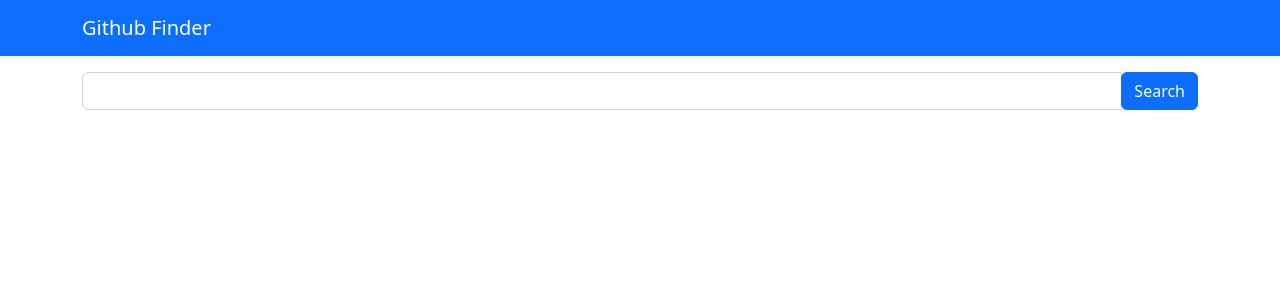
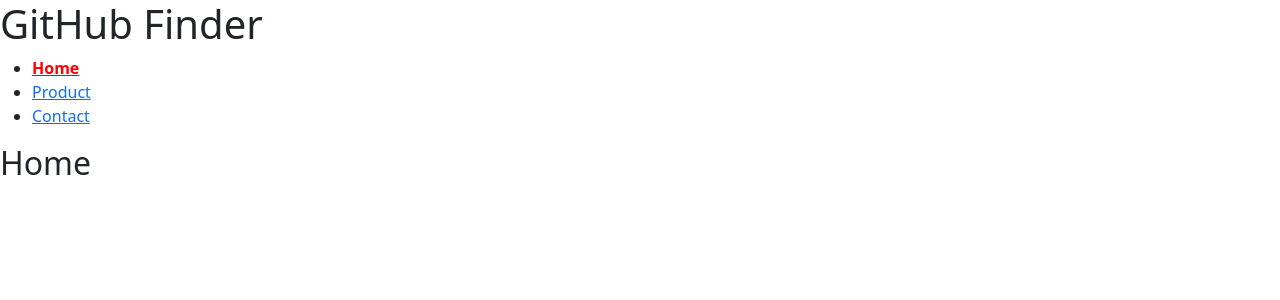
Before and after one commit to cobanyasin1998/Github-Finder, a React app: page / in a window 1280 px wide. Shown: the top 300 px of the page. Built offline with nearby package versions, Linux system fonts and the light colour scheme; the HTML template or start-up script is replaced by a standard one.

Commit message:
react router added

```diff
--- a/package.json
+++ b/package.json
@@ -33,6 +33,7 @@
     "prop-types": "^15.8.1",
     "react": "^18.2.0",
     "react-dom": "^18.2.0",
+    "react-router-dom": "^5.2.0",
     "sass-loader": "^13.0.2",
     "style-loader": "^3.3.1"
   }
--- a/src/app.js
+++ b/src/app.js
@@ -1,7 +1,90 @@
 import React from "react";
 import ReactDOM from "react-dom";
-import './styles/main.scss';
-import App from './components/App';
+import "./styles/main.scss";
+import App from "./components/App";
+import {
+  BrowserRouter as Router,
+  Route,
+  Switch,
+  Link,
+  NavLink,
+} from "react-router-dom";
 
+const Home = () => {
+  return <h2>Home</h2>;
+};
+const Contact = () => {
+  return <h2>Contact</h2>;
+};
+const Products = () => {
+  return <h2>Products</h2>;
+};
+const Nav = () => {
+  return (
+    <>
+      <nav>
+        <ul>
+          {/* <li>
+            <Link to="/">Home</Link>
+          </li>
+          <li>
+            <Link to="/products">Product</Link>
+          </li>
+          <li>
+            <Link to="/contact">Contact</Link>
+          </li> */}
 
-ReactDOM.render(<App/>,document.getElementById('root'));
+          <li>
+            <NavLink exact to="/" activeClassName="active">
+              Home
+            </NavLink>
+          </li>
+          <li>
+            <NavLink exact to="/products" activeClassName="active">
+              Product
+            </NavLink>
+          </li>
+          <li>
+            <NavLink exact to="/contact" activeClassName="active">
+              Contact
+            </NavLink>
+          </li>
+        </ul>
+      </nav>
+    </>
+  );
+};
+
+const Header = () => {
+  return (
+    <header>
+      <h1>GitHub Finder</h1>
+    </header>
+  );
+};
+
+export default function Appies() {
+  return (
+    <Router>
+      <div>
+        <Header />
+        <Nav />
+
+        <Switch>
+          <Route path="/contact">
+            <Contact />
+          </Route>
+          <Route path="/products">
+            <Products />
+          </Route>
+          <Route path="/">
+            <Home />
+          </Route>
+        </Switch>
+      </div>
+    </Router>
+  );
+}
+
+// ReactDOM.render(routes, document.getElementById("root"));
+ReactDOM.render(<Appies />, document.getElementById("root"));
--- a/src/styles/style.scss
+++ b/src/styles/style.scss
@@ -0,0 +1,4 @@
+.active{
+    font-weight: bold;
+    color: red;
+}
--- a/webpack.config.js
+++ b/webpack.config.js
@@ -1,6 +1,6 @@
 const path = require("path");
 module.exports = {
-  module:{
+  module: {
     rules: [
       {
         test: /\.js$|jsx/,
@@ -17,29 +17,30 @@
       },
       {
         test: /\.scss$/i,
-        use: ["style-loader", "css-loader","sass-loader"]
+        use: ["style-loader", "css-loader", "sass-loader"],
       },
       {
         test: /\.(png|jpe?g|gif)$/i,
-        use: ["file-loader"]
-      }
+        use: ["file-loader"],
+      },
     ],
-},
+  },
   entry: "./src/app.js",
-  mode:'production',
+  mode: "production",
   performance: {
     hints: false,
     maxEntrypointSize: 512000,
-    maxAssetSize: 512000
-},
+    maxAssetSize: 512000,
+  },
   output: {
     path: path.resolve(__dirname, "dist"),
     filename: "bundle.js",
   },
   devServer: {
     static: {
-      directory: path.join(__dirname, 'dist'),
-    }
+      directory: path.join(__dirname, "dist"),
+    },
+    historyApiFallback: true
+
   },
-
 };
```
Also changed, not shown: 1 other file (tests, documents, lock files or other folders).
